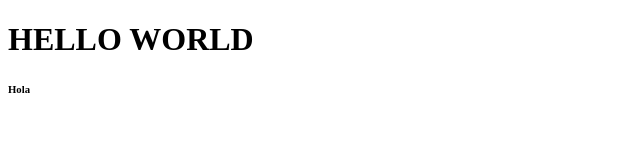
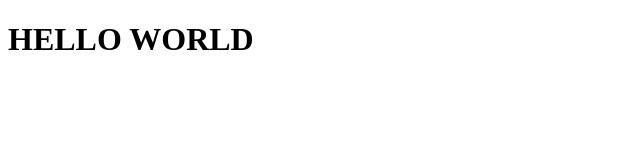
Before and after one commit to adamera-programming/test, a plain HTML site: page index.html in a window 1280 px wide. Shown: the full height of the page, 0-640 px from the left. Drawn offline with Linux system fonts and the light colour scheme.

Commit message:
Update index.html

```diff
--- a/index.html
+++ b/index.html
@@ -6,6 +6,5 @@
   </head>
   <body>
     <h1>HELLO WORLD</h1>
-    <h6>Hola</h6>
   </body>
 </html>
```
